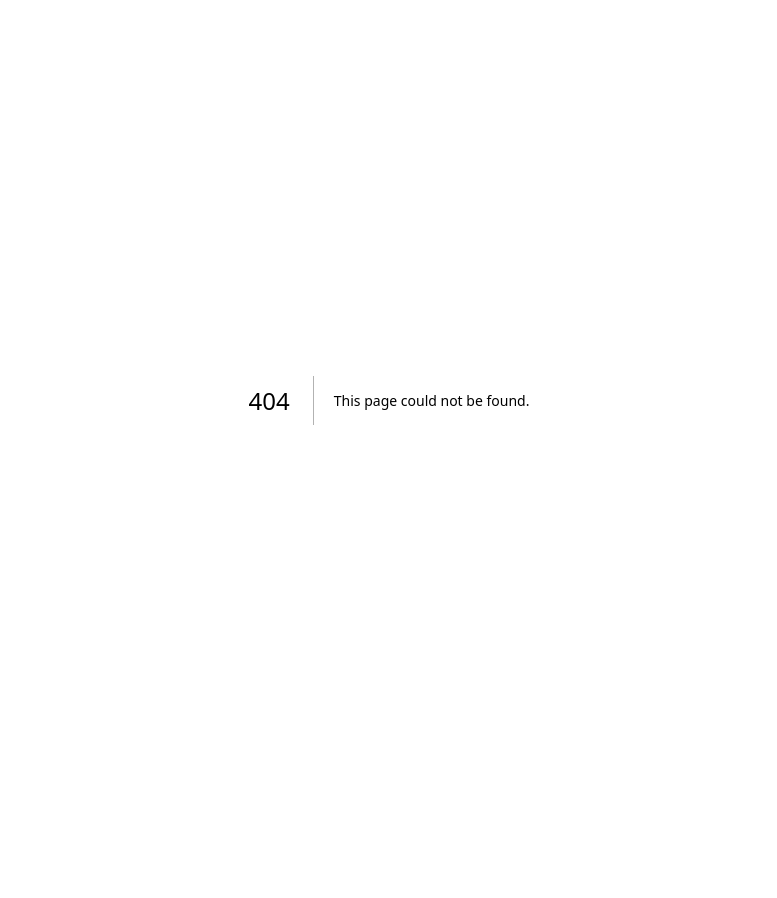
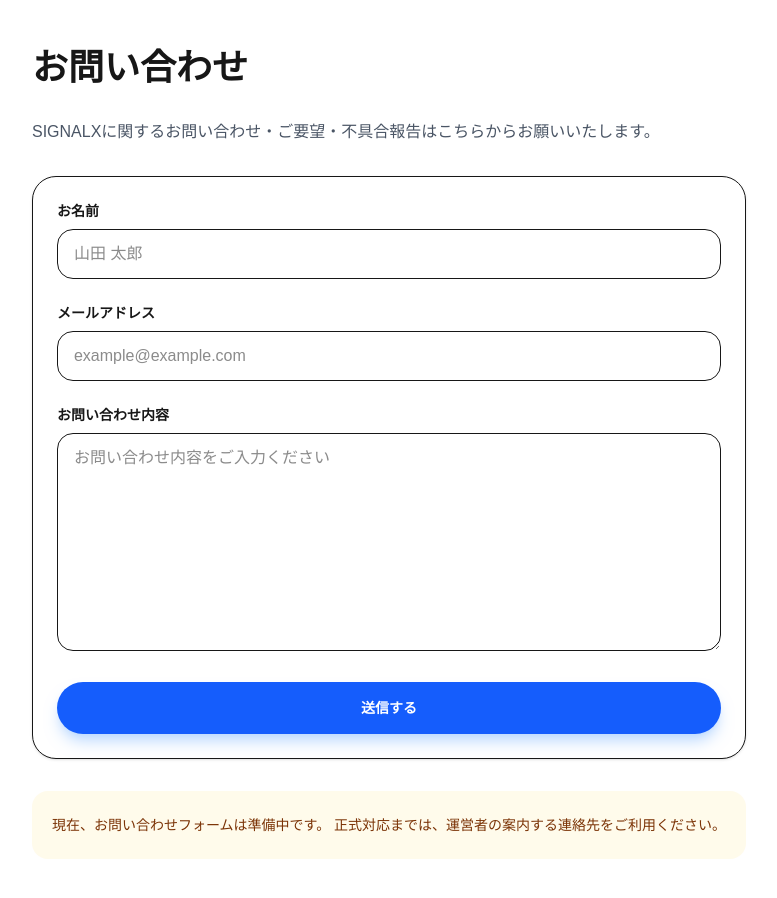
Before and after one commit to asawaku1632/signal-x, a Next.js app: page /contact in a window 1280 px wide. Before the commit this address had no page. Shown: the top 898 px of the page, without its empty margins (251-1028 px from the left). Before the commit the page ends 800 px from the top, so only its background shows below. Built offline with nearby package versions, Linux system fonts and the light colour scheme.

Commit message:
Add contact page

```diff
--- /dev/null
+++ b/app/contact/page.tsx
@@ -0,0 +1,62 @@
+export default function ContactPage() {
+  return (
+    <main className="mx-auto min-h-screen max-w-4xl px-6 py-12">
+      <h1 className="mb-8 text-4xl font-bold">
+        お問い合わせ
+      </h1>
+
+      <p className="mb-8 text-gray-600">
+        SIGNALXに関するお問い合わせ・ご要望・不具合報告はこちらからお願いいたします。
+      </p>
+
+      <section className="rounded-3xl border bg-white p-6 shadow-sm">
+        <form className="space-y-6">
+          <div>
+            <label className="mb-2 block text-sm font-bold">
+              お名前
+            </label>
+            <input
+              type="text"
+              placeholder="山田 太郎"
+              className="w-full rounded-2xl border px-4 py-3 outline-none focus:border-blue-500"
+            />
+          </div>
+
+          <div>
+            <label className="mb-2 block text-sm font-bold">
+              メールアドレス
+            </label>
+            <input
+              type="email"
+              placeholder="example@example.com"
+              className="w-full rounded-2xl border px-4 py-3 outline-none focus:border-blue-500"
+            />
+          </div>
+
+          <div>
+            <label className="mb-2 block text-sm font-bold">
+              お問い合わせ内容
+            </label>
+            <textarea
+              placeholder="お問い合わせ内容をご入力ください"
+              rows={8}
+              className="w-full rounded-2xl border px-4 py-3 outline-none focus:border-blue-500"
+            />
+          </div>
+
+          <button
+            type="button"
+            className="w-full rounded-full bg-blue-600 px-6 py-4 text-sm font-bold text-white shadow-lg shadow-blue-200"
+          >
+            送信する
+          </button>
+        </form>
+      </section>
+
+      <section className="mt-8 rounded-2xl bg-amber-50 p-5 text-sm leading-7 text-amber-900">
+        現在、お問い合わせフォームは準備中です。
+        正式対応までは、運営者の案内する連絡先をご利用ください。
+      </section>
+    </main>
+  );
+}
```
